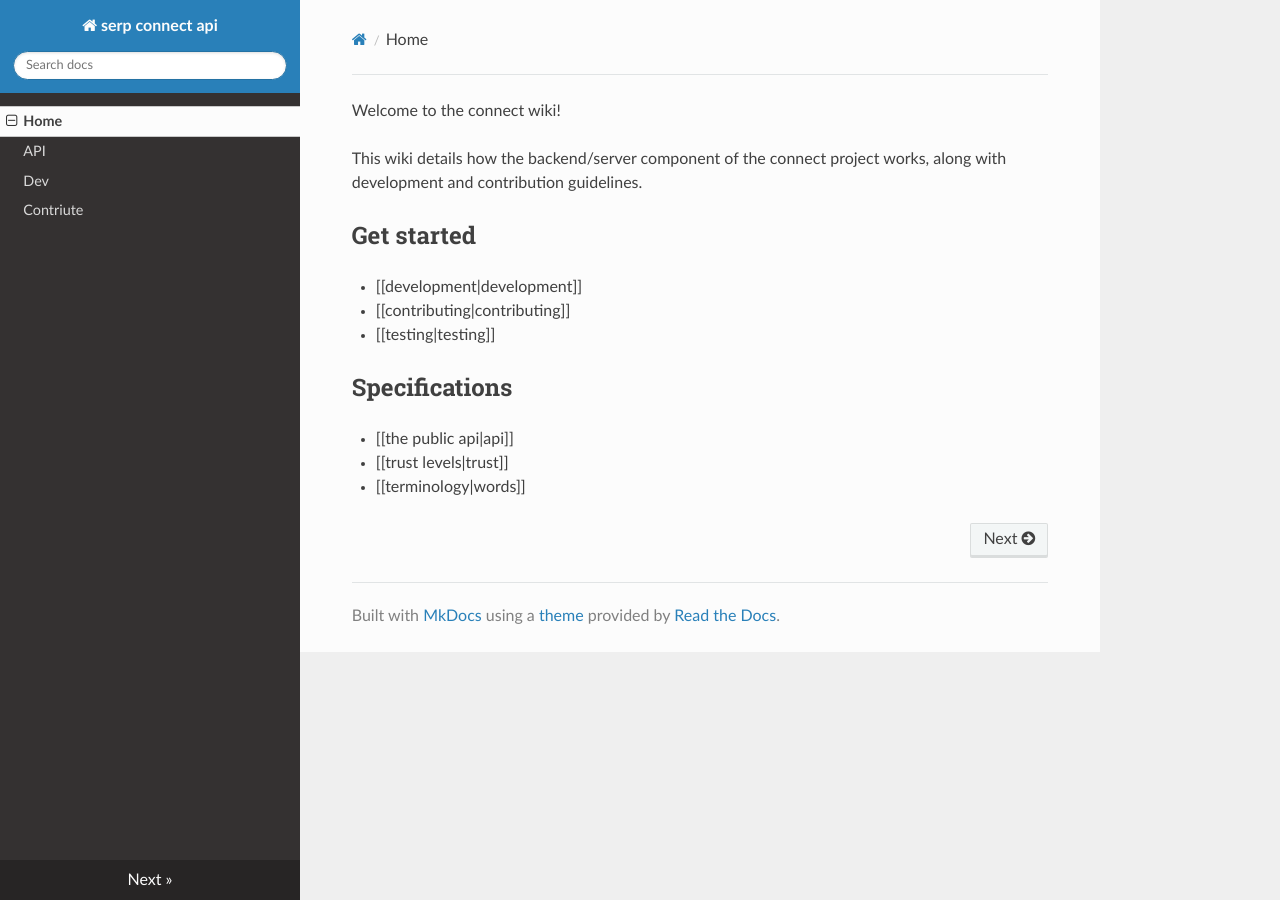
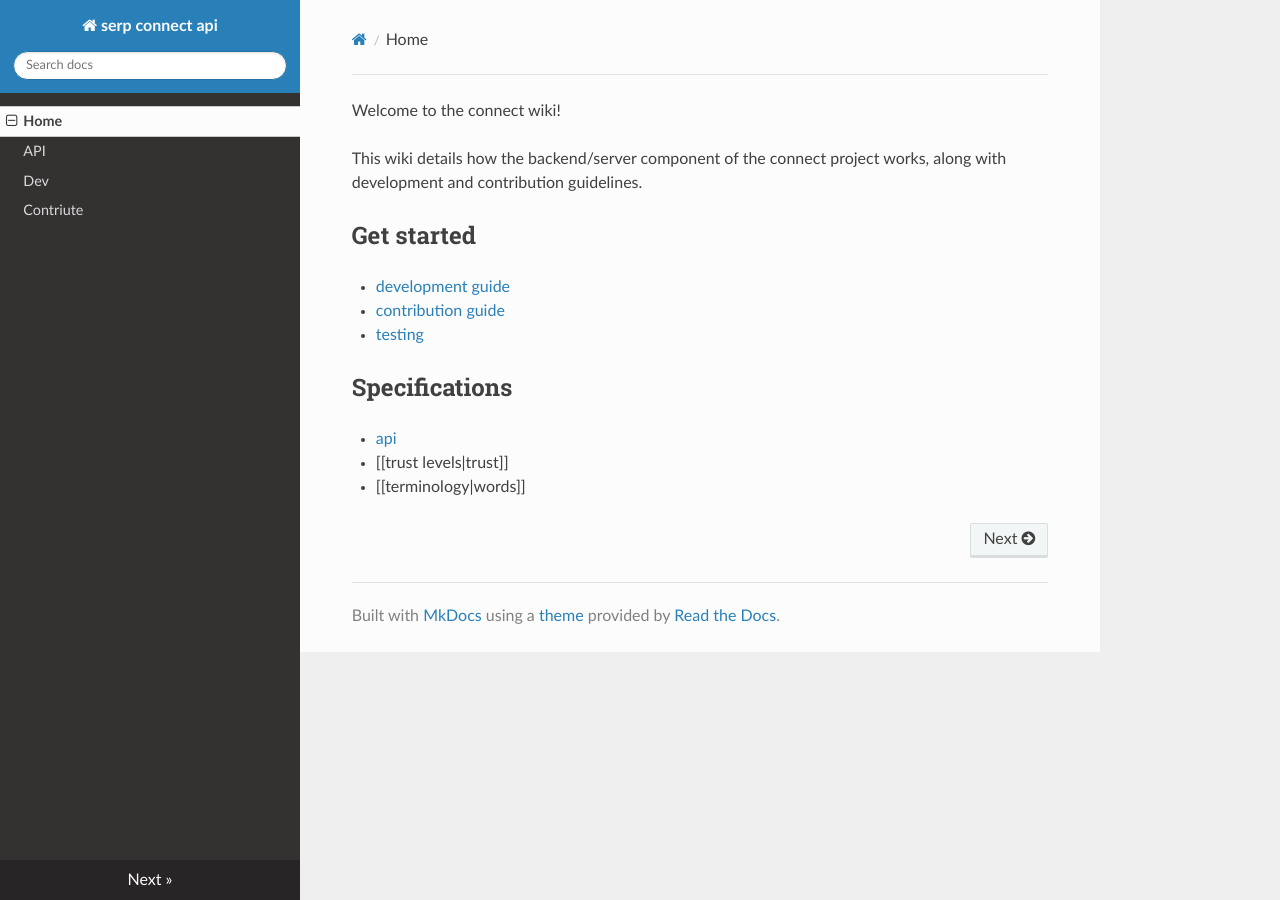
Before and after one commit to sergiorico/backend, an MkDocs documentation site: the page built from docs/index.md, in a window 1280 px wide. Built offline with MkDocs 1.6.1, drawn with Linux system fonts in a browser that asks for light colours; nearby versions of some CDN libraries; old or Windows-style settings are respelled for this version of MkDocs.

Commit message:
Fix internal doc links

```diff
--- a/docs/index.md
+++ b/docs/index.md
@@ -4,12 +4,12 @@ This wiki details how the backend/server component of the connect project works,
 
 Get started
 -----------
- - [[development|development]]
- - [[contributing|contributing]]
- - [[testing|testing]]
+ - [development guide](development.md)
+ - [contribution guide](contributing.md)
+ - [testing](testing.md)
 
 Specifications
 --------------
- - [[the public api|api]]
+ - [api](api.md)
  - [[trust levels|trust]]
  - [[terminology|words]]
```
